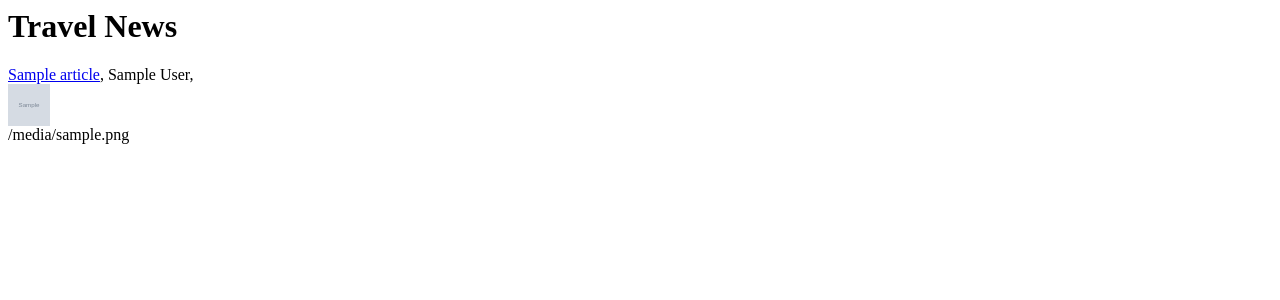
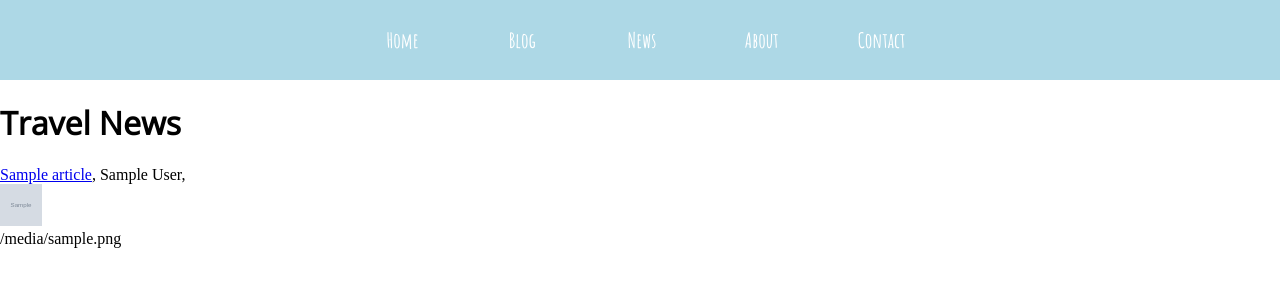
Before and after one commit to elvinng7/dreamdestination, a Python web app: template templates/news.html in a window 1280 px wide. Shown: the top 300 px of the page. Run offline with Jinja, Linux system fonts and the light colour scheme; the template is opened without the code that fills it: most values are stand-ins (such as "Sample title", 1, 10 or a date in 2020); grey boxes marked "Sample" are stand-in pictures.

Commit message:
nowww i added the nav bar to all of the pages

```diff
--- a/templates/contact.html
+++ b/templates/contact.html
@@ -15,9 +15,6 @@
     <li><a href="/contact">Contact</a></li>
   </ul>
 </div>
-</div>
-
-
 </div>
 
 <h1><center>Contact Us</center></h1>
--- a/templates/news.html
+++ b/templates/news.html
@@ -1,17 +1,31 @@
-<h1>Travel News</h1>
+<!DOCTYPE html>
 
+<head>
+  <link rel="stylesheet" href="/stylesheets/home.css"/></head>
+  <link rel="stylesheet" href="/stylesheets/home.css"/>
+  <link href="https://fonts.googleapis.com/css?family=Amatic+SC:700|Open+Sans" rel="stylesheet">
+  <title>Welcome Page</title>
+</head>
 
-{% for article in articles %}
-<div id="newsbox">
-<a href = {{article["url"]}}>{{article["title"]}}</a>, {{article["author"]}},
+<body>
+    <div class="nav">
+       <ul>
+         <li class="home"><a href="/">Home</a></li>
+         <li class="blog"><a href="/blog">Blog</a></li>
+         <li class="news"><a href="/news">News</a></li>
+         <li class="about"><a href="/about">About</a></li>
+         <li class="contact"><a href="/contact">Contact</a></li>
+       </ul>
+     </div>
 
-<br>
-<img src={{urlToImage}} alt="Smiley face" height="42" width="42">
+  <h1>Travel News</h1>
 
-<br>
-{{article.urlToImage}}
-</div>
+  {% for article in articles %}
+    <div id="newsbox">
+      <a href = {{article["url"]}}>{{article["title"]}}</a>, {{article["author"]}}, <br>
+      <img src={{urlToImage}} alt="Smiley face" height="42" width="42"> <br>
+      {{article.urlToImage}}
+    </div> <br>
+  {% endfor %}
 
-<br>
-
-{% endfor %}
+</body>
```
Also changed, not shown: templates/blog.html (+20 -1 lines), templates/questions.html (+12 -6 lines).
